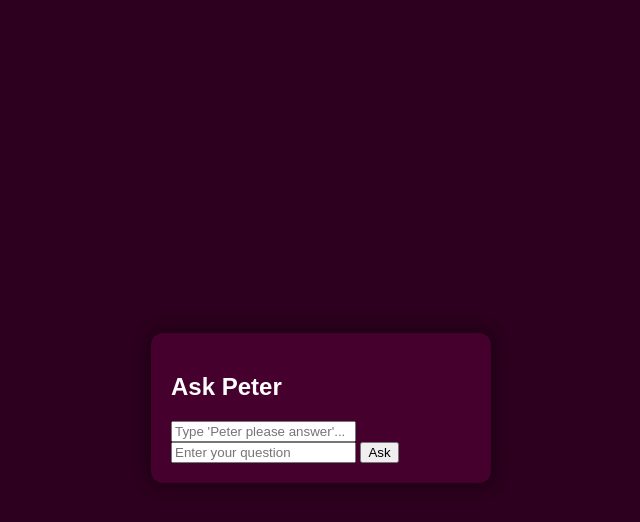
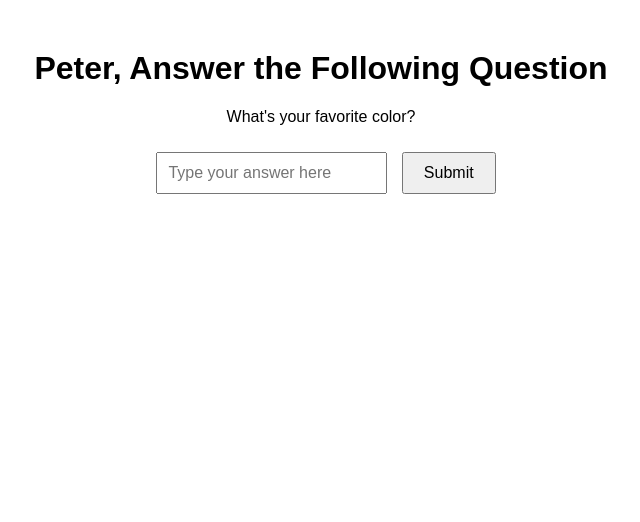
Before and after one commit to harry3565716/peter-answers-clone, a plain HTML site: page index.html in a window 1280 px wide. Shown: the whole page, without its empty margins (319-959 px from the left). Drawn offline with Linux system fonts and the light colour scheme.

Commit message:
Update index.html

```diff
--- a/index.html
+++ b/index.html
@@ -1,72 +1,35 @@
 <!DOCTYPE html>
 <html lang="en">
 <head>
-  <meta charset="UTF-8" />
-  <meta name="viewport" content="width=device-width, initial-scale=1.0"/>
-  <title>Ask Peter</title>
+    <meta charset="UTF-8">
+    <meta name="viewport" content="width=device-width, initial-scale=1.0">
+    <title>Prank Website</title>
     <style>
         body {
             font-family: Arial, sans-serif;
-      background: #2c001e;
-      color: white;
-      display: flex;
-      flex-direction: column;
-      align-items: center;
-      justify-content: center;
-      height: 100vh;
+            text-align: center;
+            margin-top: 50px;
         }
-    .container {
-      background: #46002e;
-      padding: 20px;
-      border-radius: 12px;
-      box-shadow: 0 0 15px rgba(0,0,0,0.5);
-      width: 300px;
+        input[type="text"] {
+            padding: 10px;
+            margin: 10px;
+            font-size: 16px;
         }
-    input, button {
-<input type="text" id="question" placeholder="Ask anything..." />
-<button onclick="askBot()">Ask</button>
-<div id="response"></div>
-
         button {
-      background: #e91e63;
-      color: white;
+            padding: 10px 20px;
+            font-size: 16px;
             cursor: pointer;
         }
         #response {
             margin-top: 20px;
+            font-size: 20px;
             font-weight: bold;
         }
     </style>
 </head>
 <body>
-  <div class="container">
-    <h2>Ask Peter</h2>
-    <input id="petition" placeholder="Type 'Peter please answer'..." />
-    <input id="question" placeholder="Enter your question" />
-    <button onclick="askPeter()">Ask</button>
+    <h1>Peter, Answer the Following Question</h1>
+    <p>What's your favorite color?</p>
+    <input type="text" id="userAnswer" placeholder="Type your answer here">
+    <button onclick="showResponse()">Submit</button>
     <div id="response"></div>
-  </div>
-
-  <script>
-    let secretAnswer = "";
-
-    document.getElementById("petition").addEventListener("keydown", function(e) {
-      if (e.key === ".") {
-        e.preventDefault();
-        let actual = prompt("Type the secret answer (won't be shown)");
-        secretAnswer = actual;
-        this.value += "Peter please answer".substring(this.value.length);
-      }
-    });
-
-    function askPeter() {
-      const response = document.getElementById("response");
-      if (secretAnswer) {
-        response.textContent = secretAnswer;
-      } else {
-        response.textContent = "Peter doesn't know the answer. Try again.";
-      }
-    }
-  </script>
-</body>
-</html>
```
Lines whose indentation alone changed are shown as unchanged.
